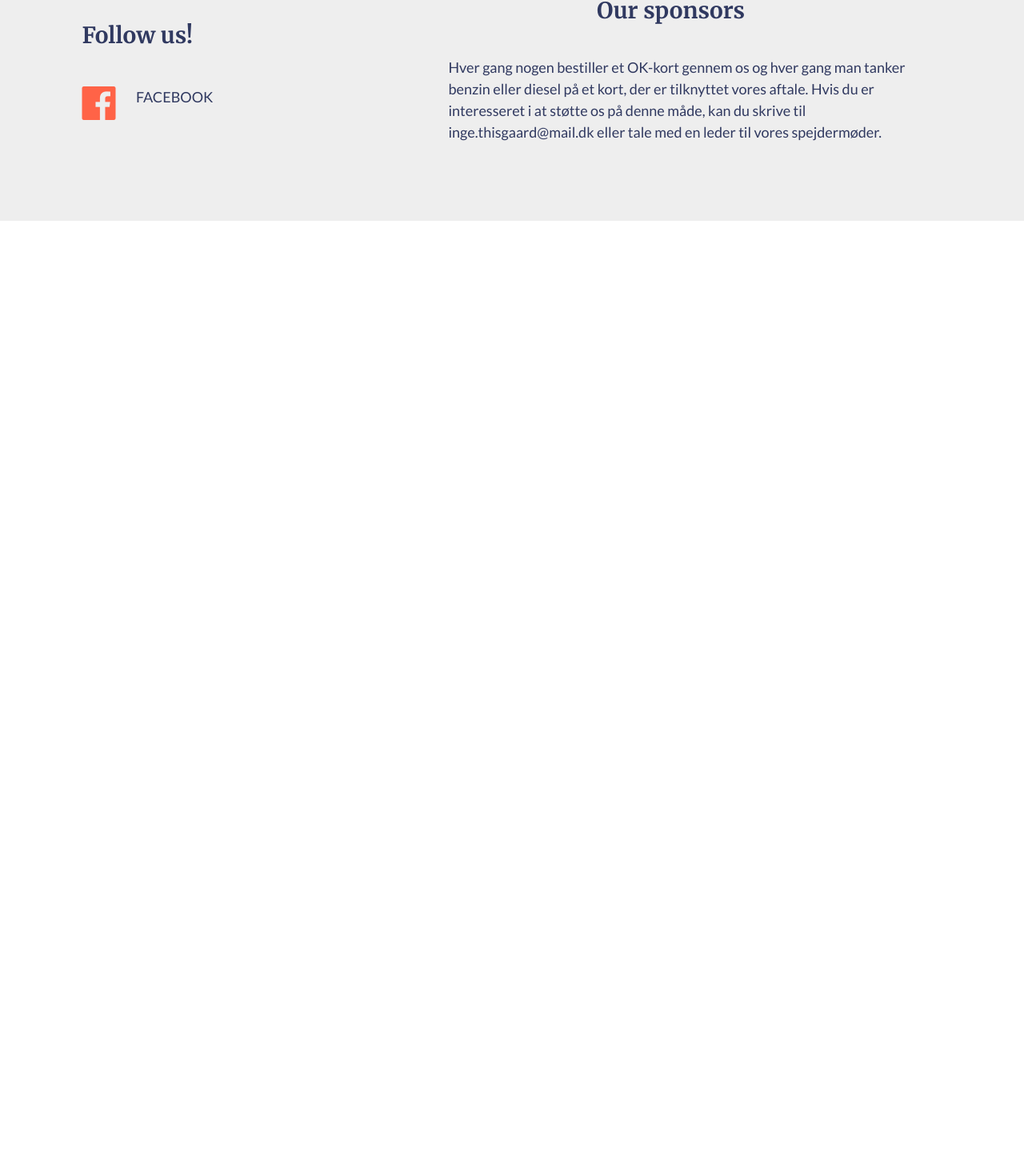
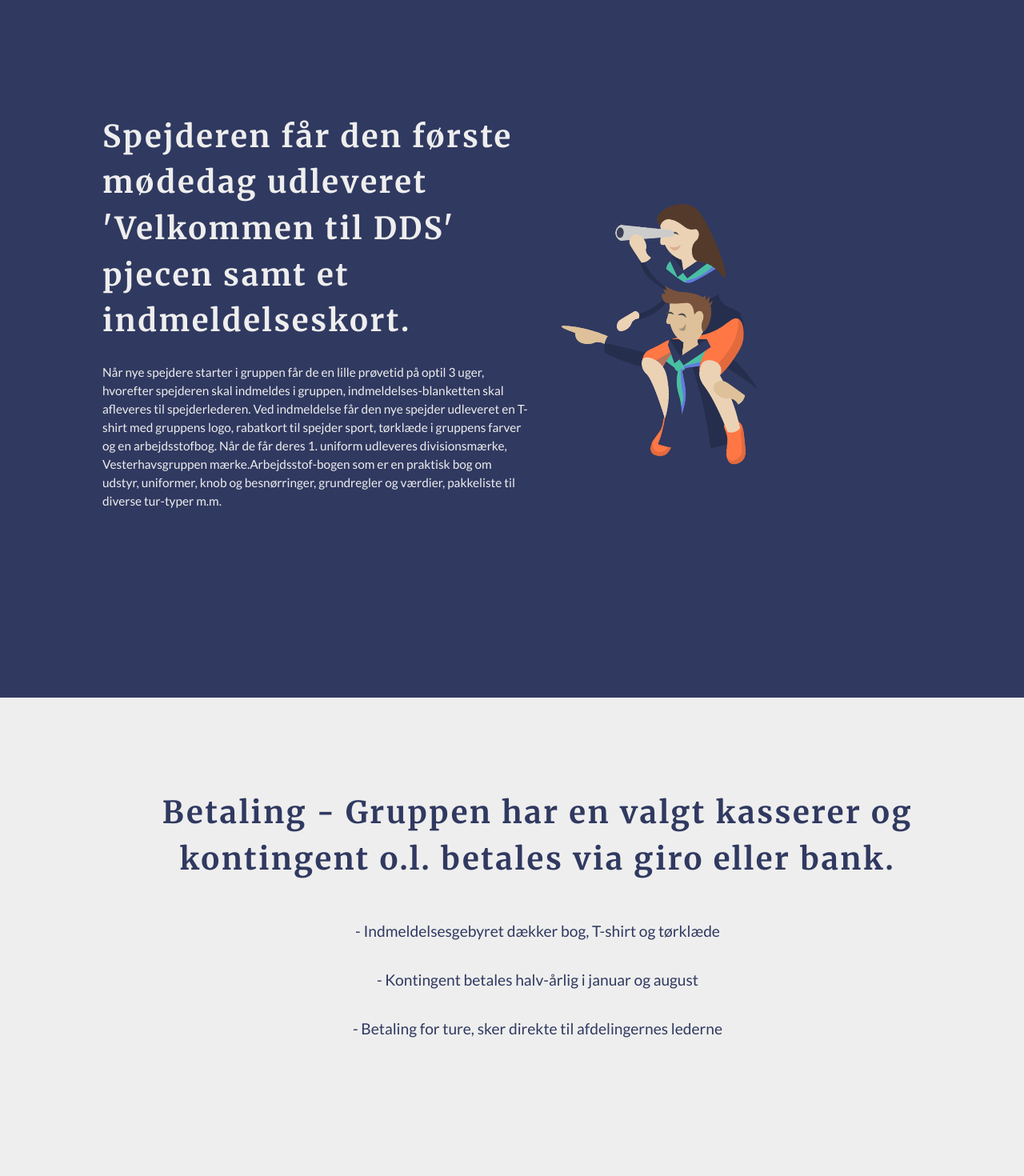
Before and after one commit to dzsozef13/Vesterhavsgruppen, a Vue app in the folder vester-app/: page /becomescout in a window 1280 px wide. Shown: the part 728-2198 px from the top of the page at 80% size. Before the commit the page ends 1004 px from the top, so only its background shows below. Built offline with nearby package versions, Linux system fonts and the light colour scheme; a web font is replaced by a local one.

Commit message:
finished become scout structure - ALL SUBPAGES ARE MADE

```diff
--- a/vester-app/src/views/About.vue
+++ b/vester-app/src/views/About.vue
@@ -1,6 +1,6 @@
 <template>
   <div class="about">
-      <v-container fluid class="section-1" style="max-width: unset; margin:0;" id="dark">
+      <v-container fluid class="section-1" style="max-width: unset; margin:0;" id="dark-about">
         <v-row sm="12">
           <v-col lg="6" sm="12" id="about1">
             <Title color="#303960" ttlText="About Us"/>
@@ -112,6 +112,11 @@ export default {
   background-color: #eee;
   color: #303960;
 }
+.section-3 {
+  @include section();
+  background-color: #eee;
+  color: #303960;
+}
 
 #mainrow{
   display: flex;
@@ -130,13 +135,14 @@ export default {
   justify-content: center;
   align-items: center;
 }
-#dark{
+#dark-about{
   color: #303960;
   height: 90vh;
 }
 #goals-title{
   margin-bottom: 4vh;
   letter-spacing: 0.2vw;
+  font-size: 3vw;
 }
 .goals{
   color: #303960;
@@ -201,4 +207,5 @@ export default {
   flex-direction: column;
   padding-bottom: 6vh;
 }
+
 </style>
--- a/vester-app/src/views/BecomeScout.vue
+++ b/vester-app/src/views/BecomeScout.vue
@@ -1,6 +1,6 @@
 <template>
   <div class="becomescout">
-        <v-container fluid class="section-1" style="max-width: unset; margin:0;" >
+        <v-container fluid class="section-1" style="max-width: unset; margin:0; padding-bottom:100px" >
             <v-row id="mainrow" >
             <v-col class="asd" lg="6" >
                 <Title color="#303960" ttlText="Hvis du vil være spejder i Vesterhavsgruppen, kan du"/>
@@ -16,19 +16,47 @@
             </v-row>
         </v-container>
 
+          <v-container fluid class="section-1" style="max-width: unset; margin:0;" id="dark">
+            <v-row sm="12">
+            <v-col lg="6" sm="12" id="about">
+                <Title color="#eee" ttlText="Spejderen får den første mødedag udleveret 'Velkommen til DDS' pjecen samt et indmeldelseskort."/>
+                <Paragraph color="#eee" prgText="Når nye spejdere starter i gruppen får de en lille prøvetid på optil 3 uger, hvorefter spejderen skal indmeldes i gruppen, indmeldelses-blanketten skal afleveres til spejderlederen.
+Ved indmeldelse får den nye spejder udleveret en T-shirt med gruppens logo, rabatkort til spejder sport, tørklæde i gruppens farver og en arbejdsstofbog. Når de får deres 1. uniform udleveres divisionsmærke, Vesterhavsgruppen mærke.Arbejdsstof-bogen som er en praktisk bog om udstyr, uniformer, knob og besnørringer, grundregler og værdier, pakkeliste til diverse tur-typer m.m."/>
+            </v-col>
+            <v-col lg="6" id="about">
+                <div class="main-img">
+                <v-img :src="require('@/assets/il_home.svg')"></v-img>
+                </div>
+            </v-col>
+            </v-row>
+        </v-container>
+
+              <v-container fluid class="section-3" style="max-width: unset; margin:0;" id="nogle">
+                <v-row lg="12" sm="12">
+                <v-col lg="12" sm="12" id="about2">
+                    <h1 id="betaling-title">Betaling - Gruppen har en valgt kasserer og kontingent o.l. betales via giro eller bank.</h1>
+                    <p class="goals"> - Indmeldelsesgebyret dækker bog, T-shirt og tørklæde</p>
+                    <p class="goals"> - Kontingent betales halv-årlig i januar og august </p>
+                    <p class="goals"> - Betaling for ture, sker direkte til afdelingernes lederne </p>
+                </v-col>
+                </v-row>
+            </v-container>
+
   </div>
 </template>
 
 <script>
 import Title from '@/components/Title.vue'
 import FormButton from '@/components/FormButton.vue'
+import Paragraph from '@/components/Paragraph.vue'
 
 export default {
   name: 'BecomeScout',
   components: {
     // HelloWorld
     Title,
-    FormButton
+    FormButton,
+    Paragraph,
 
 
   }
@@ -46,5 +74,43 @@ export default {
     width: 100%;
     height: 100%;
 }
+#about{
+  display: flex;
+  flex-direction: column;
+  text-align: left;
+  justify-content: center;
+}
+#dark{
+  background-color: #303960 ;
+  color: #eee;
+  height: 120vh;
+}
+.main-img {
+  max-width: 300px;
+  display: flex;
+  align-content: flex-end;
+}
+#about2{
+  display: flex;
+  flex-direction: column;
+  justify-content: center;
+  align-items: center;
+}
+#nogle{
+  height: 60vh;
+  color: #303960;
+  background-color: #eee;
 
+}
+#betaling-title{
+  margin-bottom: 4vh;
+  letter-spacing: 0.2vw;
+  font-size: 3vw;
+  text-align: center;
+}
+.goals{
+  color: #303960;
+  font-size: 1.5vw;
+  margin-top: 2vh;
+}
 </style>
--- a/vester-app/src/views/Home.vue
+++ b/vester-app/src/views/Home.vue
@@ -31,8 +31,8 @@
   <v-container fluid class="section-1" style="max-width: unset; margin:0;" id="dark">
     <v-row sm="12">
       <v-col lg="6" sm="12" id="about">
-        <Title color="#F6F6F6" ttlText="Vesterhavsgruppen er en gammel gruppe i Esbjerg."/>
-        <Paragraph color="#F6F6F6" prgText="Vi dækker hele Esbjerg by samt Skads/Andrup, Tjæreborg, Tarp/Bryndum områderne. Vi er en del af DDS - Det Danske Spejderkorps og Horns Rev Division. I DDS arbejder vi ud fra spejder ideen, der blev grundlagt af Lord "/>
+        <Title color="#eee" ttlText="Vesterhavsgruppen er en gammel gruppe i Esbjerg."/>
+        <Paragraph color="#eee" prgText="Vi dækker hele Esbjerg by samt Skads/Andrup, Tjæreborg, Tarp/Bryndum områderne. Vi er en del af DDS - Det Danske Spejderkorps og Horns Rev Division. I DDS arbejder vi ud fra spejder ideen, der blev grundlagt af Lord "/>
         <ButtonWhite btnText="Om Gruppen" route="/about"/>
       </v-col>
       <v-col lg="6" id="about">
@@ -71,8 +71,8 @@
         </div>
       </v-col>
       <v-col lg="6" id="about">
-        <Title color="#F6F6F6" ttlText="Vesterhavsgruppen er en gammel gruppe i Esbjerg."/>
-        <Paragraph color="#F6F6F6" prgText="Vi dækker hele Esbjerg by samt Skads/Andrup, Tjæreborg, Tarp/Bryndum områderne. Vi er en del af DDS - Det Danske Spejderkorps og Horns Rev Division. I DDS arbejder vi ud fra spejder ideen, der blev grundlagt af Lord "/>
+        <Title color="#eee" ttlText="Vesterhavsgruppen er en gammel gruppe i Esbjerg."/>
+        <Paragraph color="#eee" prgText="Vi dækker hele Esbjerg by samt Skads/Andrup, Tjæreborg, Tarp/Bryndum områderne. Vi er en del af DDS - Det Danske Spejderkorps og Horns Rev Division. I DDS arbejder vi ud fra spejder ideen, der blev grundlagt af Lord "/>
         <ButtonWhite btnText="Afdelinger" route="/groups"/>
       </v-col>
     </v-row>
```
